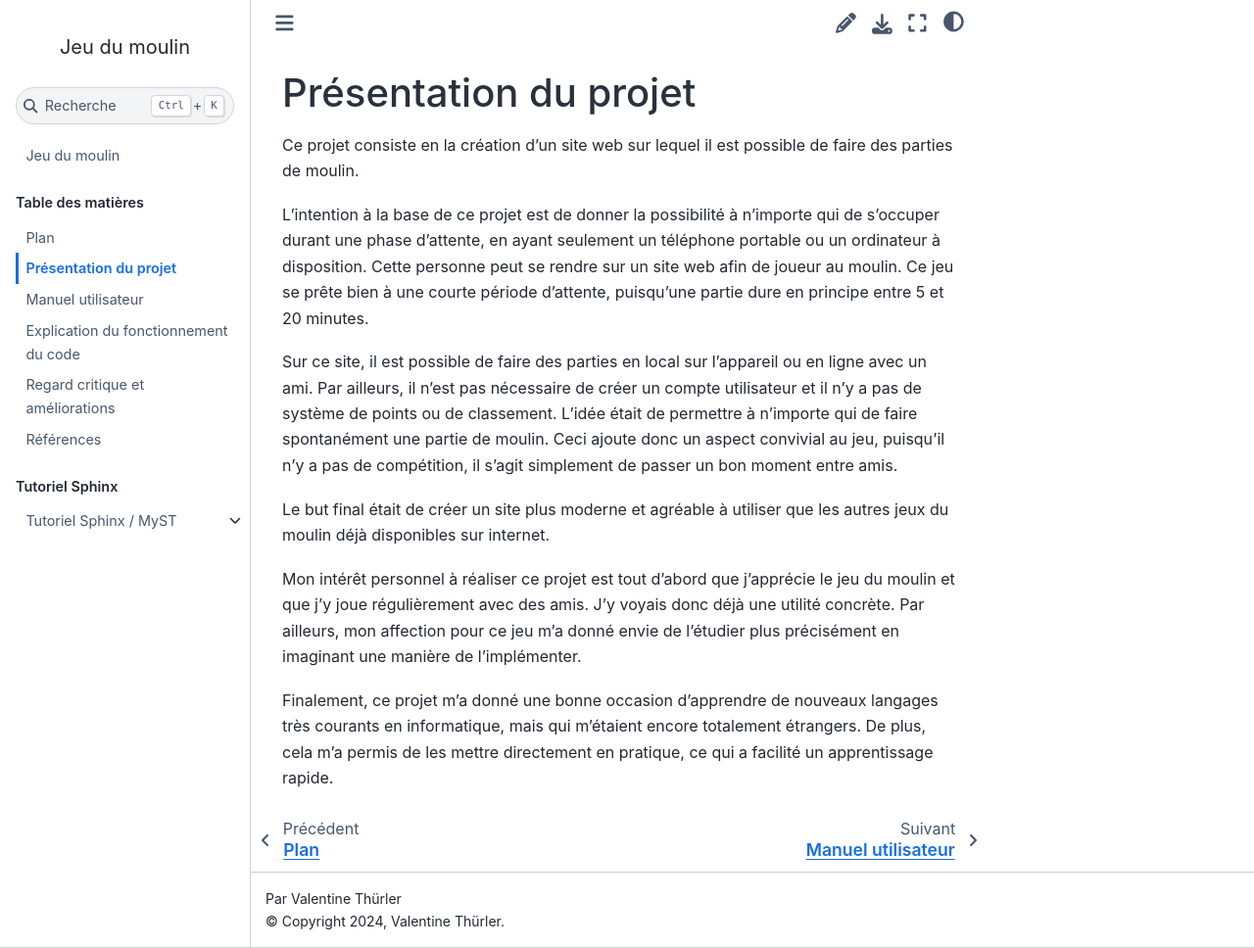
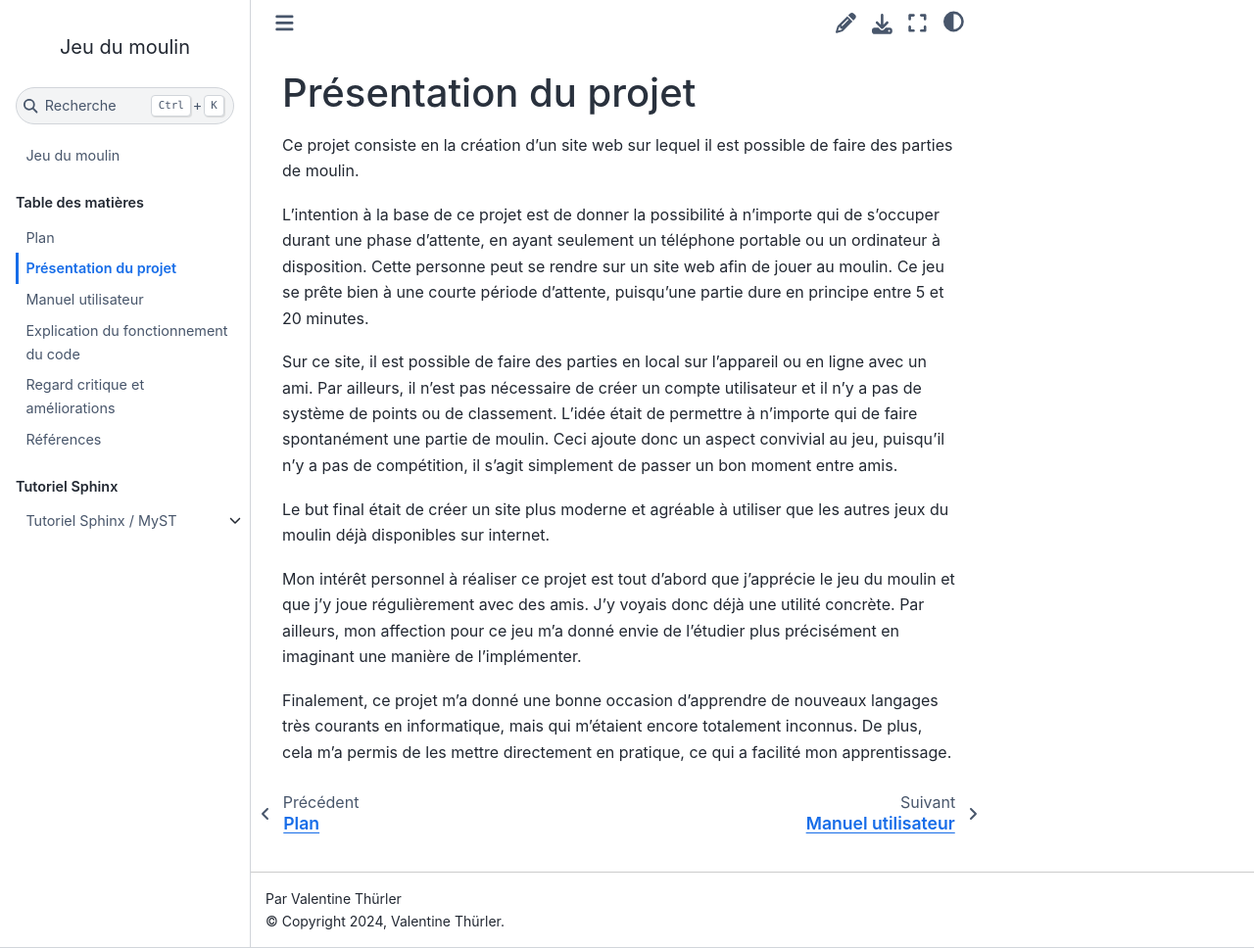
Before and after one commit to valentinethrlr/projet_moulin_documentation, a Sphinx documentation site: the page built from source/presentation.md, in a window 1280 px wide and 968 px high. Shown: the whole window at 98% size. Built offline with Sphinx 7.4.7 and the Sphinx Book theme 1.1.4, drawn with Linux system fonts in a browser that asks for light colours.

Commit message:
relecture

```diff
--- a/source/presentation.md
+++ b/source/presentation.md
@@ -4,7 +4,7 @@
 
 Ce projet consiste en la création d'un site web sur lequel il est possible de faire des parties de moulin.
 
-L'intention à la base de ce projet est de donner la possibilité à n'importe qui de s'occuper durant une phase d'attente, en ayant seulement un téléphone portable ou un ordinateur à disposition. Cette personne peut se rendre sur un site web afin de joueur au moulin. Ce jeu se prête bien à une courte période d'attente, puisqu'une partie dure en principe entre 5 et 20 minutes.
+L'intention à la base de ce projet est de donner la possibilité à n'importe qui de s'occuper durant une phase d'attente, en ayant seulement un téléphone portable ou un ordinateur à disposition. Cette personne peut se rendre sur un site web afin de jouer au moulin. Ce jeu se prête bien à une courte période d'attente, puisqu'une partie dure en principe entre 5 et 20 minutes.
 
 Sur ce site, il est possible de faire des parties en local sur l'appareil ou en ligne avec un ami. Par ailleurs, il n'est pas nécessaire de créer un compte utilisateur et il n'y a pas de système de points ou de classement. L'idée était de permettre à n'importe qui de faire spontanément une partie de moulin. Ceci ajoute donc un aspect convivial au jeu, puisqu'il n'y a pas de compétition, il s'agit simplement de passer un bon moment entre amis.
 
@@ -12,4 +12,4 @@ Le but final était de créer un site plus moderne et agréable à utiliser que
 
 Mon intérêt personnel à réaliser ce projet est tout d'abord que j'apprécie le jeu du moulin et que j'y joue régulièrement avec des amis. J'y voyais donc déjà une utilité concrète. Par ailleurs, mon affection pour ce jeu m'a donné envie de l'étudier plus précisément en imaginant une manière de l'implémenter.
 
-Finalement, ce projet m'a donné une bonne occasion d’apprendre de nouveaux langages très courants en informatique, mais qui m'étaient encore totalement étrangers. De plus, cela m'a permis de les mettre directement en pratique, ce qui a facilité un apprentissage rapide.
+Finalement, ce projet m'a donné une bonne occasion d’apprendre de nouveaux langages très courants en informatique, mais qui m'étaient encore totalement inconnus. De plus, cela m'a permis de les mettre directement en pratique, ce qui a facilité mon apprentissage.
```
